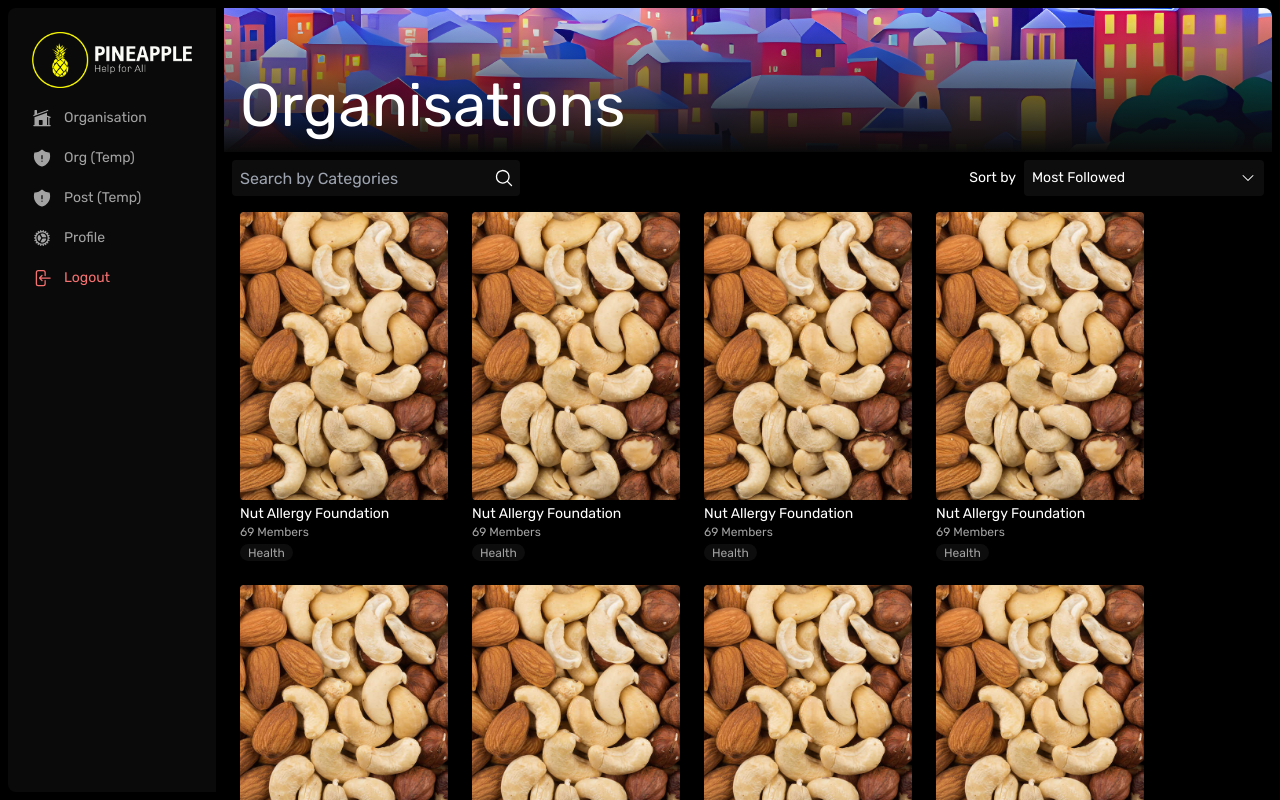
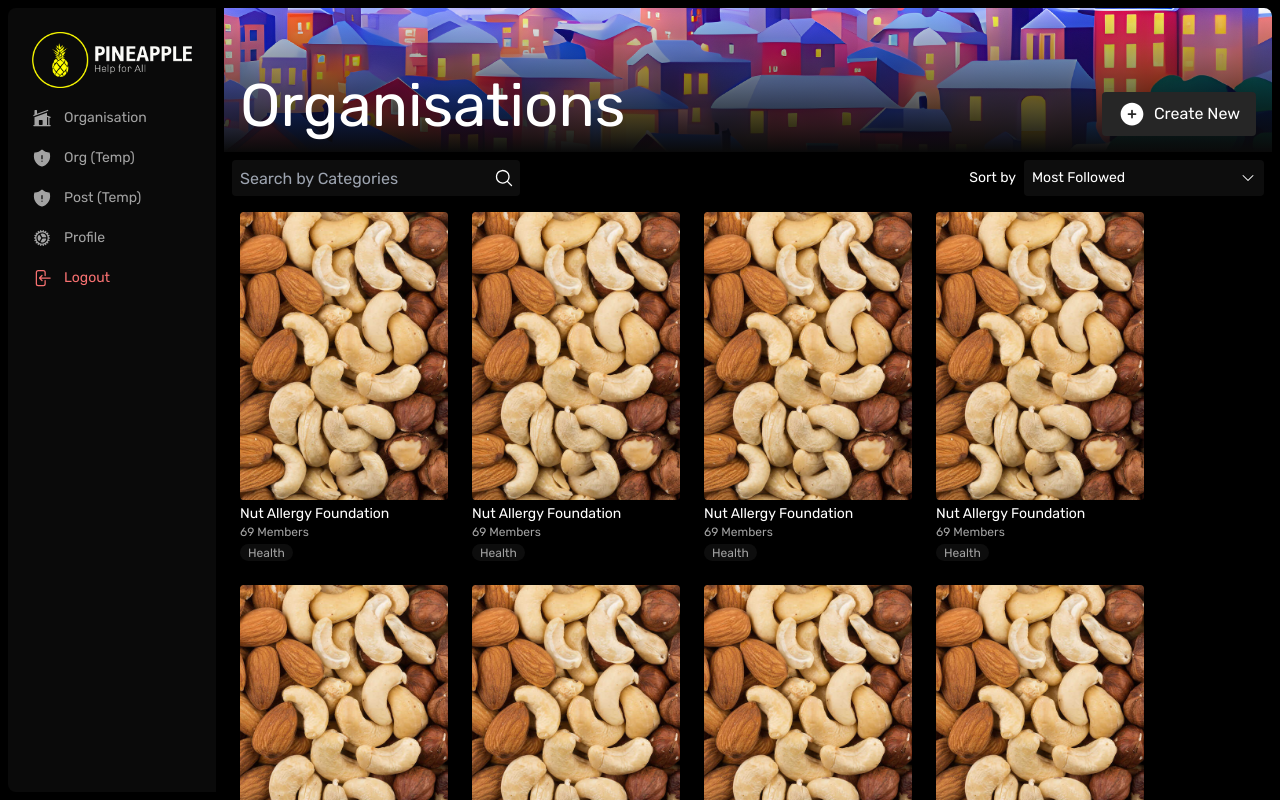
Before and after one commit to AloysiusWooRY/Pineapple, a React (Create React App) app in the folder frontend/: page /organisation in a window 1280 px wide. Shown: the top 800 px of the page. Built offline with nearby package versions, Linux system fonts and the light colour scheme; sample sign-in values are in the browser's storage; a web font is replaced by a local one.

Commit message:
Update Banner component to allow custom buttons

```diff
--- a/frontend/src/components/Banner.js
+++ b/frontend/src/components/Banner.js
@@ -1,12 +1,25 @@
 import React from "react";
 
-const Banner = ({ image, title }) => {
+const Banner = ({ image, title, custom = null }) => {
+
+    const { icon: PlusCircleIcon, text, handleClick } = custom || {}
 
     return (
         <div className="flex h-36 bg-cover bg-center bg-no-repeat outline-none rounded-tr-lg" style={{ backgroundImage: `url(${image})` }}>
             <div className="h-full w-full p-4 bg-gradient-to-t from-theme-primary flex items-end">
                 <h2 className="text-white text-6xl">{title}</h2>
+                {
+                    custom &&
+                    <div className="flex flex-grow items-end justify-end">
+                        <button type="button" className="flex w-fit text-white px-4 py-2 rounded bg-neutral-800 items-center" onClick={handleClick}>
+                            <PlusCircleIcon className="h-7 w-7 mr-2" />
+                            Create New
+                        </button>
+                    </div>
+                }
+
             </div>
+
         </div>
     );
 }
--- a/frontend/src/pages/OrganisationHome.js
+++ b/frontend/src/pages/OrganisationHome.js
@@ -1,4 +1,7 @@
 import { useAuthContext } from "../hooks/useAuthContext";
+import { useNavigate } from "react-router-dom";
+import { MagnifyingGlassIcon, ChevronDownIcon, PlusCircleIcon } from "@heroicons/react/24/solid";
+
 import Layout from "../layouts/Layout";
 import Banner from "../components/Banner"
 import CardHomeOrg from "../components/CardHomeOrg"
@@ -6,16 +9,19 @@ import CardHomeOrg from "../components/CardHomeOrg"
 import BannerImage from "../assets/home-banner-org.png"
 import Sample1 from "../assets/sample-nuts.jpg"
 
-import { MagnifyingGlassIcon, ChevronDownIcon } from "@heroicons/react/24/solid";
+const Home = () => {
+    const { user } = useAuthContext()
+    const navigate = useNavigate()
 
-
-const Home = () => {
-    const { user } = useAuthContext();
+    const handleClick = (e) => {
+        e.preventDefault()
+        navigate("../organisation/new")
+    }
 
     return (
         <Layout>
             <section className="grid">
-                <Banner image={BannerImage} title="Organisations" />
+                <Banner image={BannerImage} title="Organisations" custom={{ icon: PlusCircleIcon, text: "Create New", handleClick }} />
                 <div className="inline-block">
                     <div className="float-left flex sm:w-72 bg-white/5 border-white/10 rounded m-2 mb-0 relative">
                         <input className="h-9 w-full bg-transparent text-white border-none outline-none p-2 pr-8 font-medium" type="search" placeholder="Search by Categories" />
```
